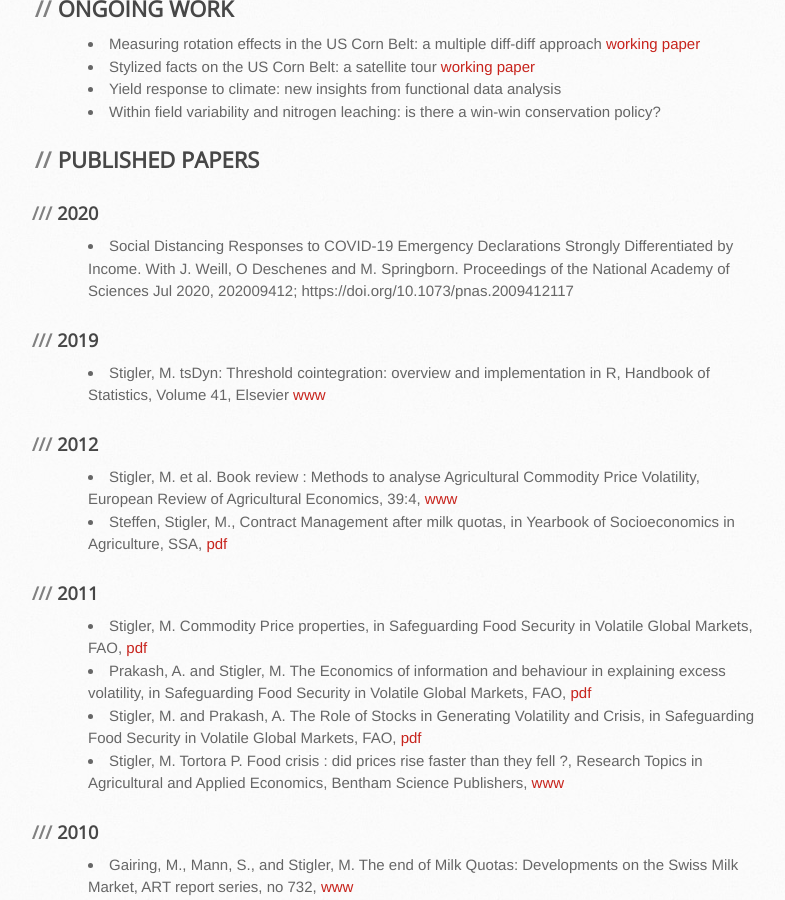
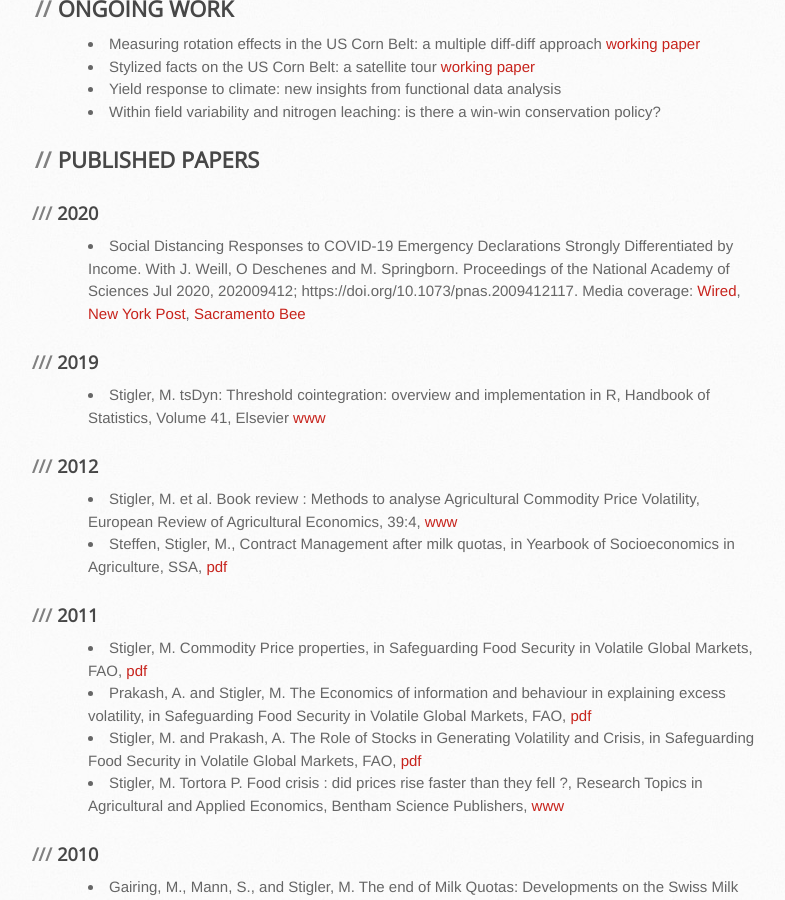
Before and after one commit to MatthieuStigler/MatthieuStigler.github.io, a Jekyll site: the page built from Research.Md, in a window 1280 px wide and 900 px high, scrolled down 1151 px. Shown: the whole window, without its empty margins (102-887 px from the left). Built offline with Jekyll 4.4.1, drawn with Linux system fonts in a browser that asks for light colours.

Commit message:
media coverage

```diff
--- a/Research.Md
+++ b/Research.Md
@@ -37,7 +37,7 @@
 
 ### 2020
 
-- *Social Distancing Responses to COVID-19 Emergency Declarations Strongly Differentiated by Income*. With J. Weill, O Deschenes and M. Springborn. Proceedings of the National Academy of Sciences Jul 2020, 202009412; https://doi.org/10.1073/pnas.2009412117
+- *Social Distancing Responses to COVID-19 Emergency Declarations Strongly Differentiated by Income*. With J. Weill, O Deschenes and M. Springborn. Proceedings of the National Academy of Sciences Jul 2020, 202009412; https://doi.org/10.1073/pnas.2009412117. Media coverage: [Wired](https://www.wired.com/story/your-income-predicts-how-well-you-can-socially-distance/), [New York Post](https://nypost.com/2020/07/31/social-distancing-substantially-varies-by-income-study-finds/), [Sacramento Bee](https://www.sacbee.com/news/local/health-and-medicine/article244603232.html)
 
 ### 2019
 
```
